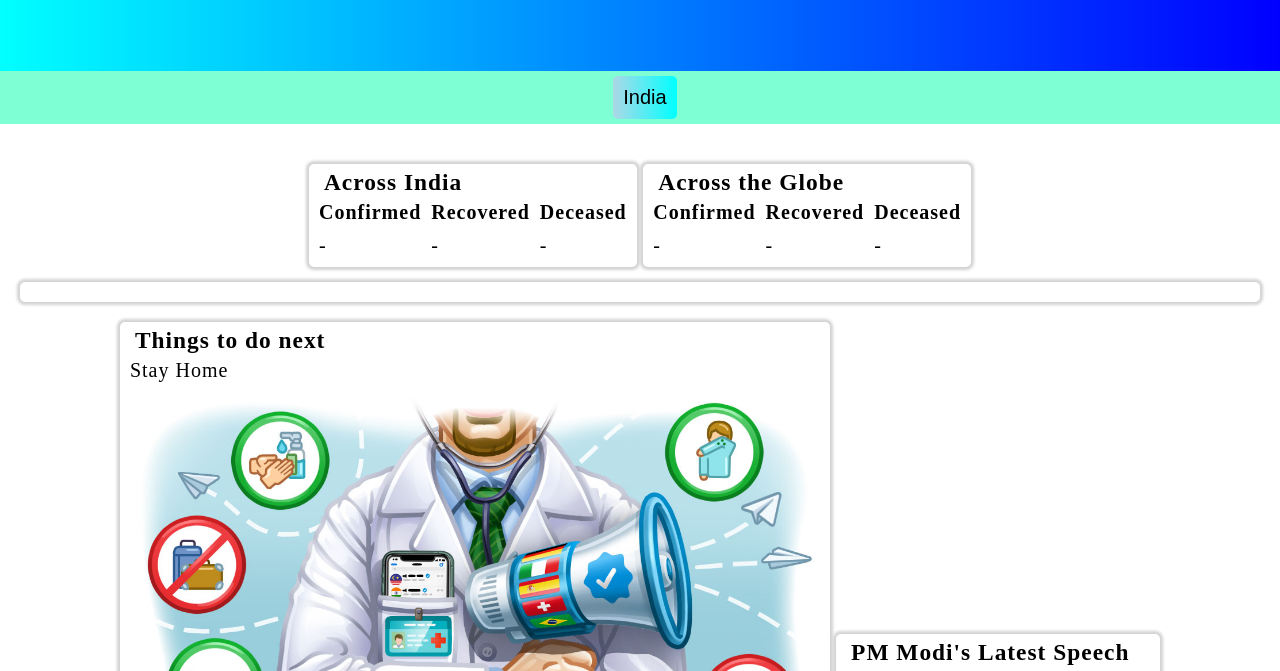
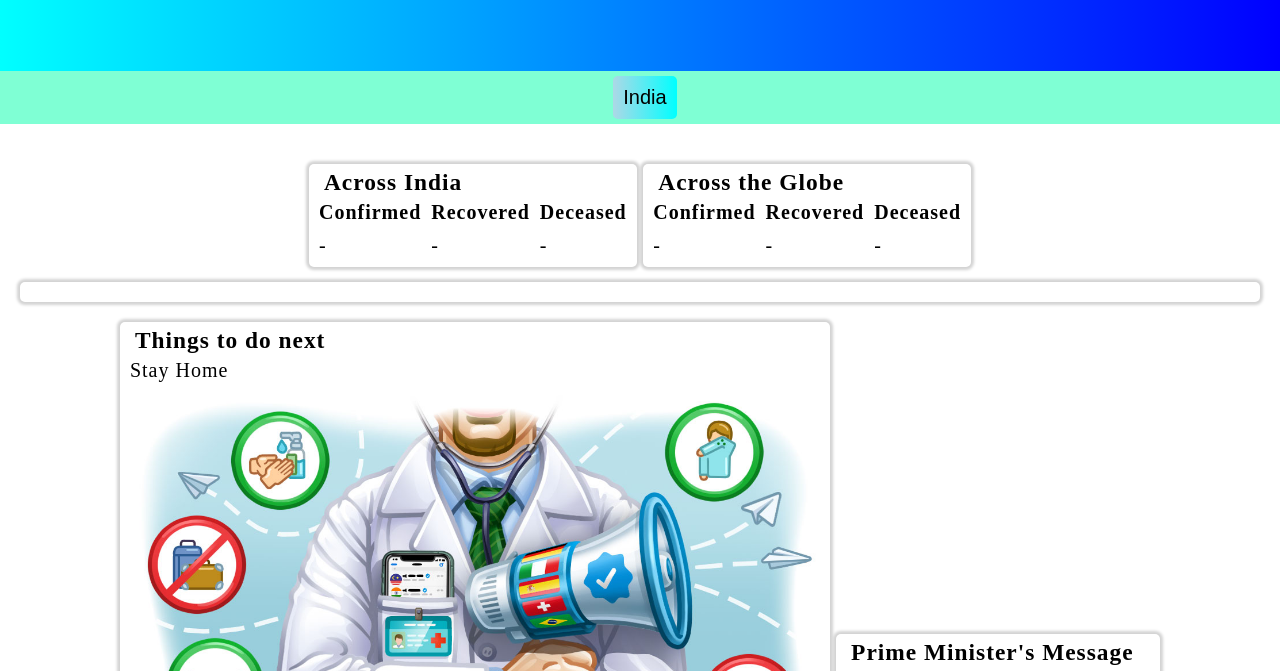
Before and after one commit to Aniket-git-hub/covid19update.github.io, a plain HTML site: page index.html in a window 1280 px wide. Shown: the part 129-800 px from the top of the page. Drawn offline with Linux system fonts and the light colour scheme; no server answers; grey boxes are pictures that could not be loaded; a web font is replaced by a local one.

Commit message:
Pm as prime

```diff
--- a/index.html
+++ b/index.html
@@ -45,7 +45,7 @@
           	<div>Maintain Social Distancing</div>
           </div>
           <div class="across-box">
-          	<h3>PM Modi's Latest Speech</h3>
+          	<h3>Prime Minister's Message</h3>
           	<div>
           		<iframe src="https://www.youtube.com/embed/r56cqFN3GJc/?controls=1"></iframe>
           	</div>
```
